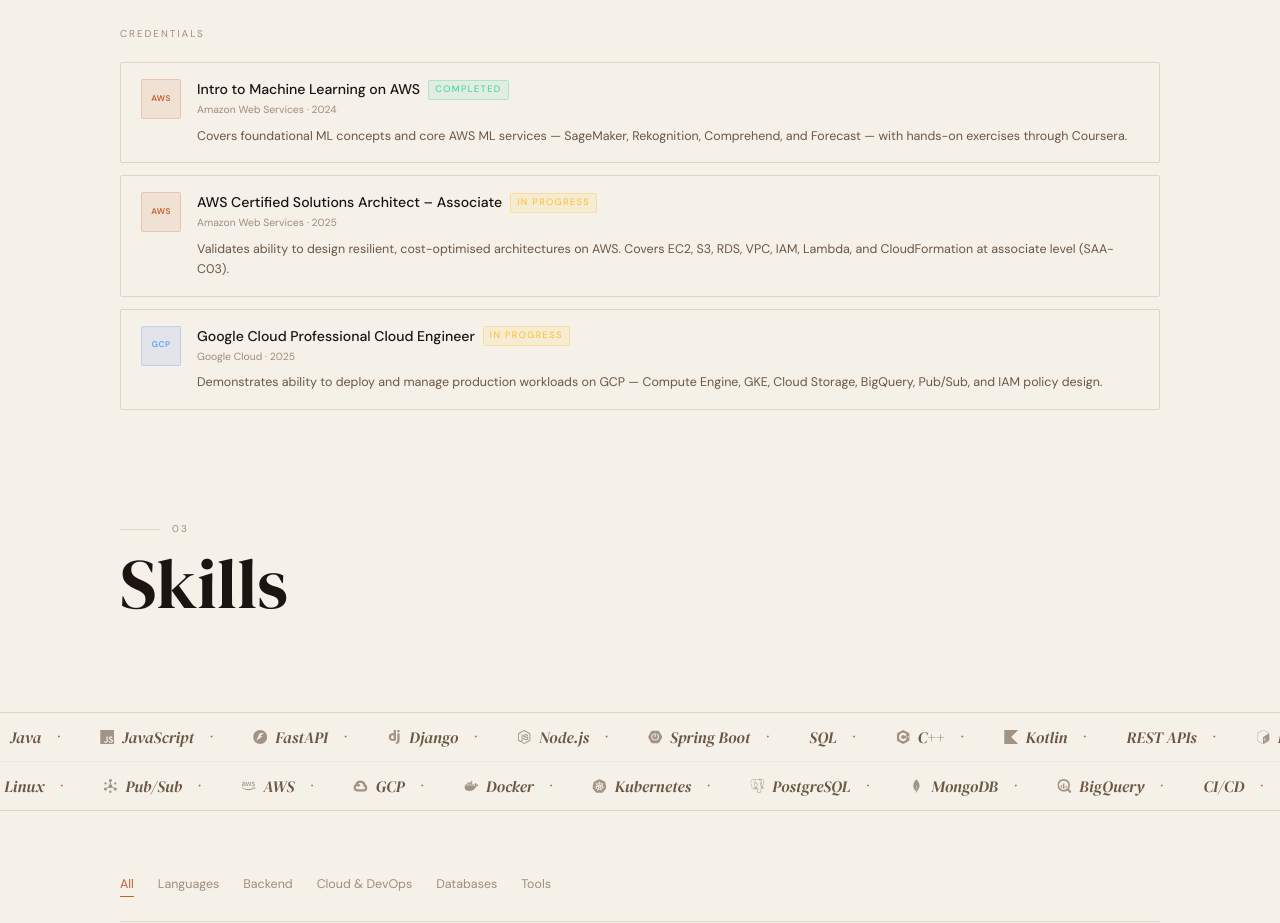
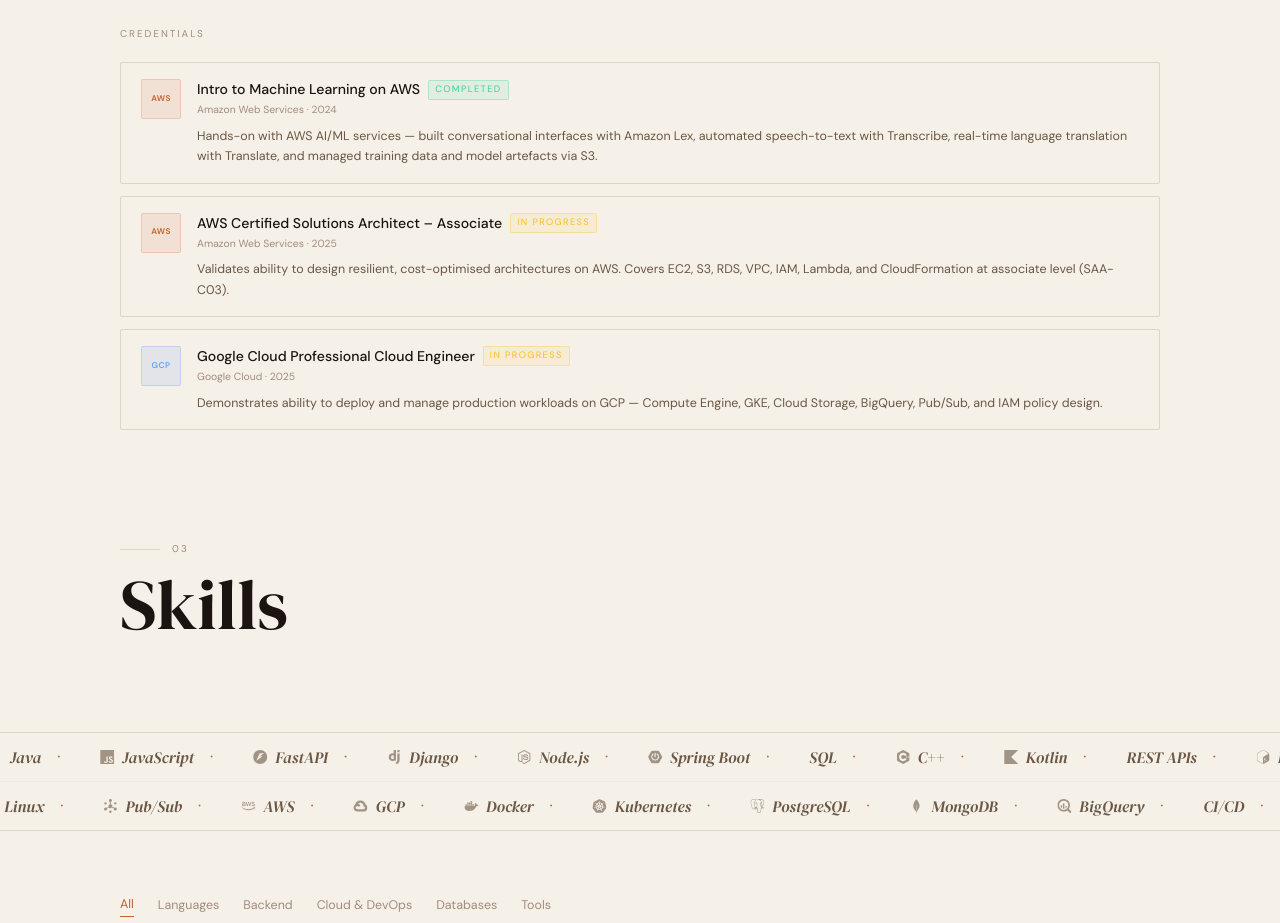
Before and after one commit to Harsh-0214/Personal-Website, a React (Vite) app: page / in a window 1280 px wide. Shown: the part 2520-3443 px from the top of the page. Built offline with nearby package versions, Linux system fonts and the light colour scheme.

Commit message:
Update AWS ML cert description with actual services used
https://claude.ai/code/session_01CJ9DZiXCoXVBiJJtNjDHbR

```diff
--- a/src/data/resume.ts
+++ b/src/data/resume.ts
@@ -81,7 +81,7 @@ export const certifications = [
     issuer: 'Amazon Web Services',
     year: '2024',
     status: 'Completed' as const,
-    description: 'Covers foundational ML concepts and core AWS ML services — SageMaker, Rekognition, Comprehend, and Forecast — with hands-on exercises through Coursera.',
+    description: 'Hands-on with AWS AI/ML services — built conversational interfaces with Amazon Lex, automated speech-to-text with Transcribe, real-time language translation with Translate, and managed training data and model artefacts via S3.',
   },
   {
     name: 'AWS Certified Solutions Architect – Associate',
```
